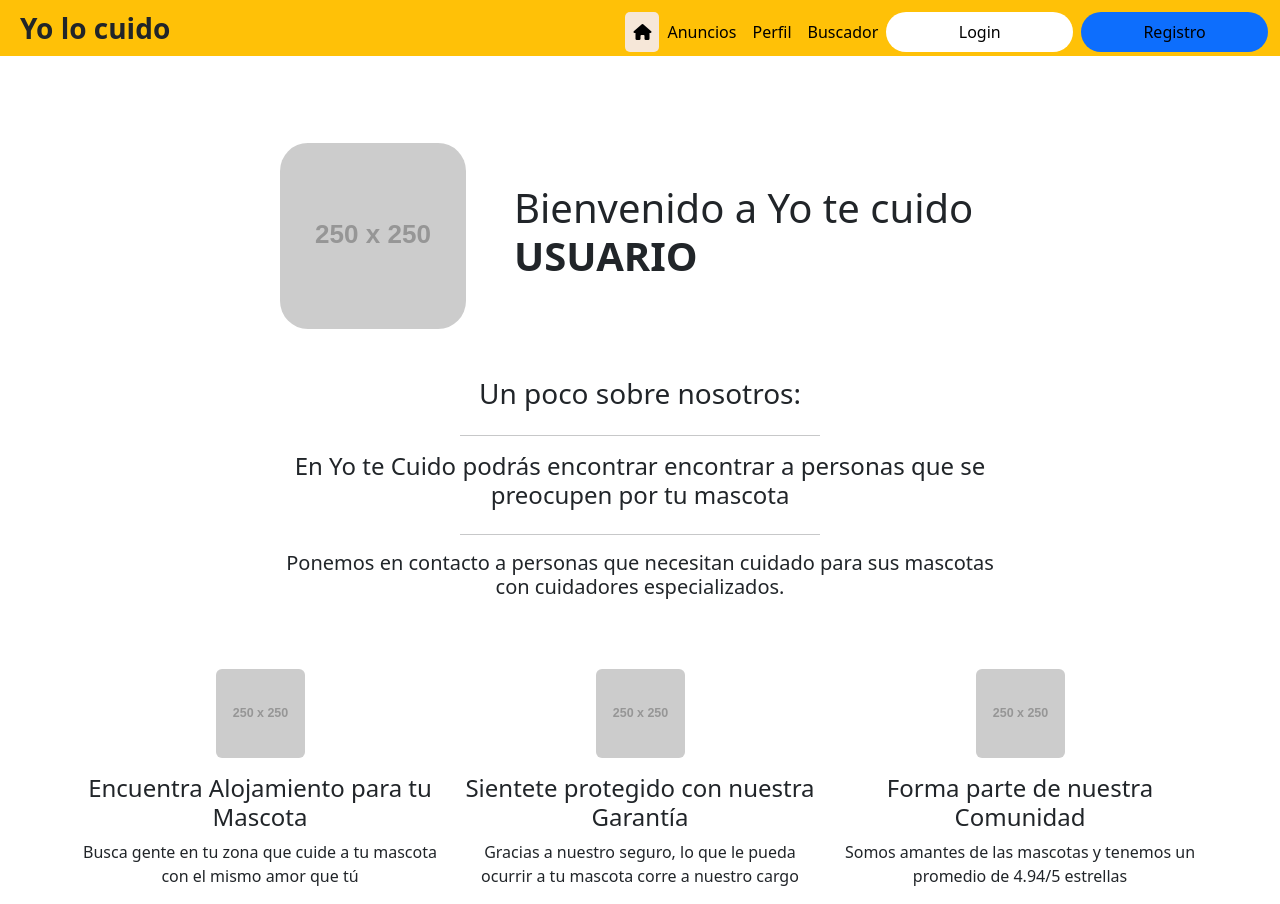
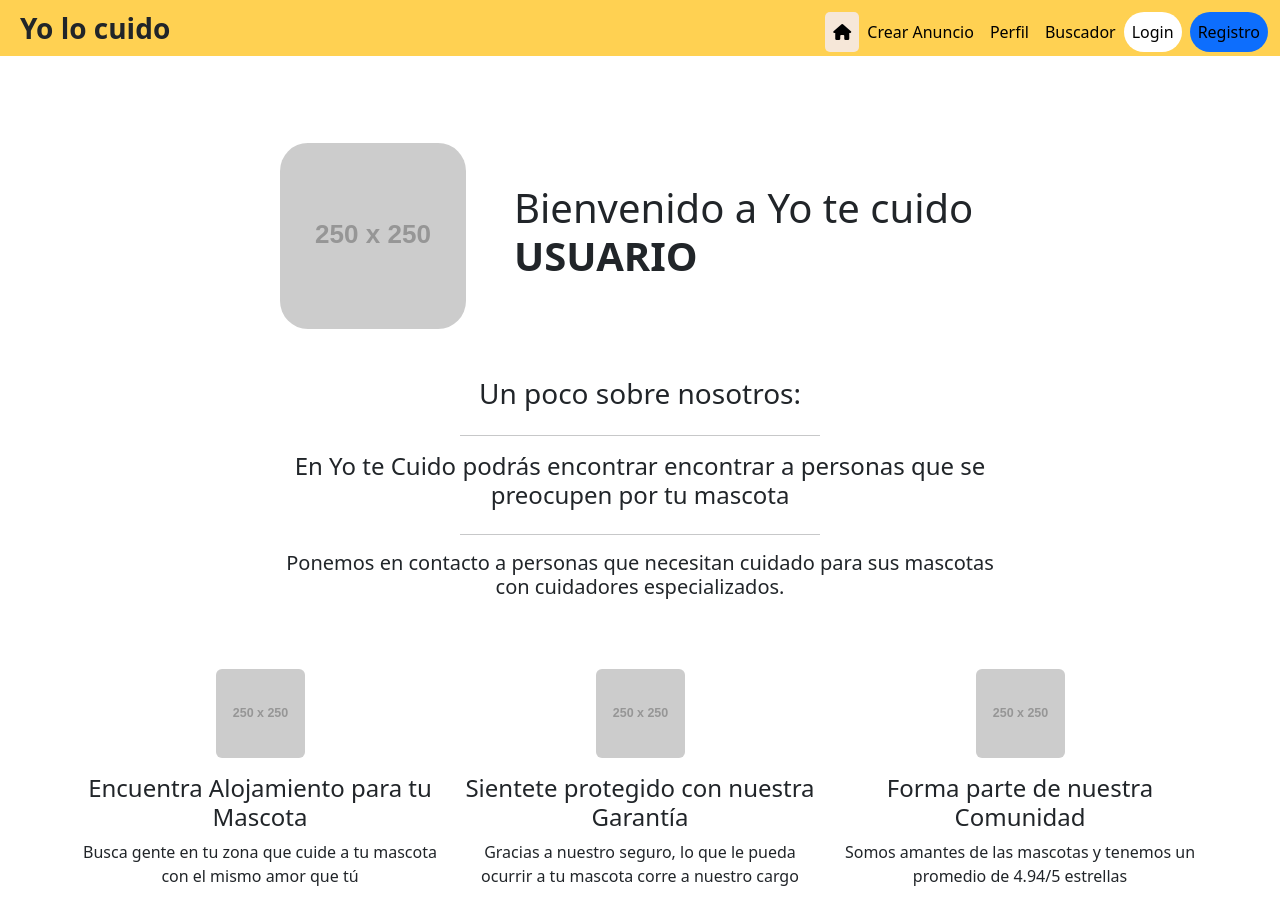
Before and after one commit to No-Country-simulation/c19-25-m-node-react, a React (Vite) app in the folder FRONTEND-REACT/: page / in a window 1280 px wide. Built offline with nearby package versions, Linux system fonts and the light colour scheme.

Commit message:
Navbar actualizado, crear anuncios creado

```diff
--- a/FRONTEND-REACT/index.html
+++ b/FRONTEND-REACT/index.html
@@ -11,5 +11,6 @@
     <div id="root"></div>
     <script type="module" src="/src/main.jsx"></script>
     <script src="https://kit.fontawesome.com/4e8197ba37.js" crossorigin="anonymous"></script>
+    <script src="https://cdn.jsdelivr.net/npm/bootstrap@5.3.3/dist/js/bootstrap.bundle.min.js" integrity="sha384-YvpcrYf0tY3lHB60NNkmXc5s9fDVZLESaAA55NDzOxhy9GkcIdslK1eN7N6jIeHz" crossorigin="anonymous"></script>
   </body>
 </html>
--- a/FRONTEND-REACT/src/App.css
+++ b/FRONTEND-REACT/src/App.css
@@ -59,7 +59,7 @@
 }
 
 #navbarPrincipal {
-  background-color: rgb(234, 181, 34);
+  background-color: rgb(255, 209, 82);
 }
 
 .nav-link {
@@ -67,8 +67,10 @@
 }
 
 #togglerButtonNavbar {
-  background-color: rgb(246, 231, 216);
+color: black;
 }
+
+
 #divContainerTextoYProfileHome{
  max-width: 720px;
  margin-top: 7%;
--- a/FRONTEND-REACT/src/components/Header/Navbar.jsx
+++ b/FRONTEND-REACT/src/components/Header/Navbar.jsx
@@ -1,14 +1,14 @@
 import { Link, useLocation } from "react-router-dom";
 
 export default function Navbar() {
+
   const location = useLocation();
 
   return (
-    <>
-      <nav className="navbar navbar-dark bg-warning navbar-expand-lg py-1" id="navbarPrincipal" data-bs-theme="dark">
+    <nav className="navbar navbar-expand-lg py-1" id="navbarPrincipal" >
       <div className="container-fluid d-flex justify-content-between">
         <button
-            className="navbar-toggler text-body-white"
+          className="navbar-toggler custom-toggler"
           type="button"
           data-bs-toggle="collapse"
           data-bs-target="#navbarNav"
@@ -19,9 +19,7 @@ export default function Navbar() {
         >
           <span className="navbar-toggler-icon"></span>
         </button>
-          <div className="collapse navbar-collapse ms-2">
-            <span className="fs-3"><strong>Yo lo cuido</strong></span>
-          </div>
+        <span className="fs-3 ms-2"><strong>Yo lo cuido</strong></span>
         <div className="collapse navbar-collapse text-lg-center ms-2 mt-2 p-0 row" id="navbarNav">
           <ul className="navbar-nav d-flex justify-content-end">
             <li className="nav-item">
@@ -38,7 +36,7 @@ export default function Navbar() {
                 className={`nav-link ${location.pathname === "/anuncios" ? "active" : ""}`}
                 to="/anuncios"
               >
-                  Anuncios
+                Crear Anuncio
               </Link>
             </li>
             <li className="nav-item">
@@ -49,7 +47,6 @@ export default function Navbar() {
                 Perfil
               </Link>
             </li>
-
             <li className="nav-item">
               <Link
                 className={`nav-link ${location.pathname === "/buscador" ? "active" : ""}`}
@@ -58,17 +55,29 @@ export default function Navbar() {
                 Buscador
               </Link>
             </li>
-              <li className="nav-item bg-white rounded-pill w-25">
+            <li className="nav-item">
               <Link
-                  className="nav-link"
+                className={`nav-link ${location.pathname === "/login" ? "active" : ""} bg-white rounded-pill d-lg-block d-none`}
+                to="/login"
+              >
+                Login
+              </Link>
+              <Link
+                className={`nav-link ${location.pathname === "/login" ? "active" : ""} d-lg-none`}
                 to="/login"
               >
                 Login
               </Link>
             </li>
-              <li className="nav-item bg-primary rounded-pill w-25 ms-2">
+            <li className="nav-item ms-2">
               <Link
-                  className="nav-link"
+                className={`nav-link ${location.pathname === "/registrar" ? "active" : ""} bg-primary rounded-pill d-lg-block d-none`}
+                to="/registrar"
+              >
+                Registro
+              </Link>
+              <Link
+                className={`nav-link ${location.pathname === "/registrar" ? "active" : ""} d-lg-none`}
                 to="/registrar"
               >
                 Registro
@@ -78,6 +87,5 @@ export default function Navbar() {
         </div>
       </div>
     </nav>
-    </>
   );
 }
```
Also changed, not shown: FRONTEND-REACT/src/apiService.js (deleted). Lines whose indentation alone changed are shown as unchanged.
